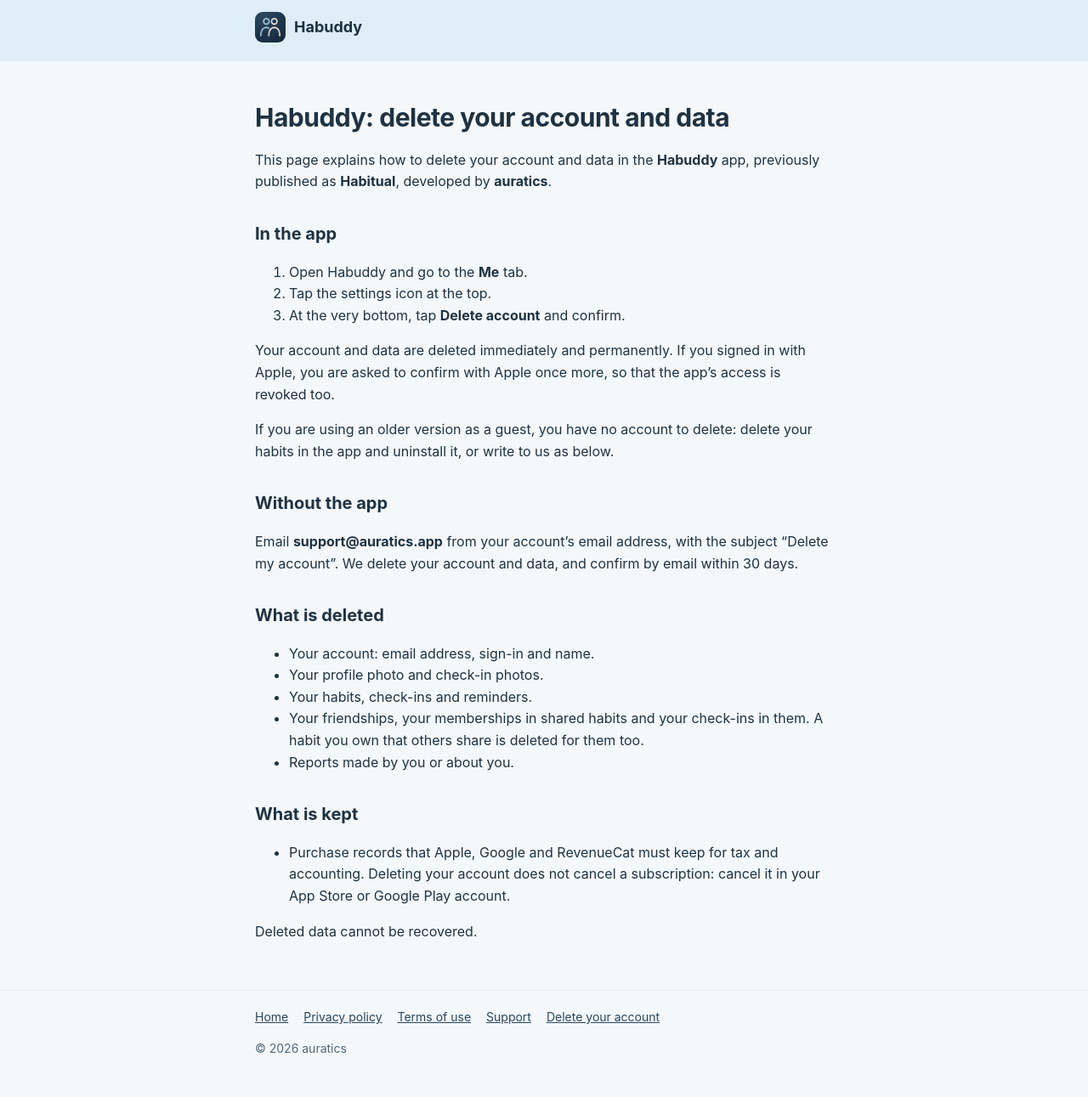
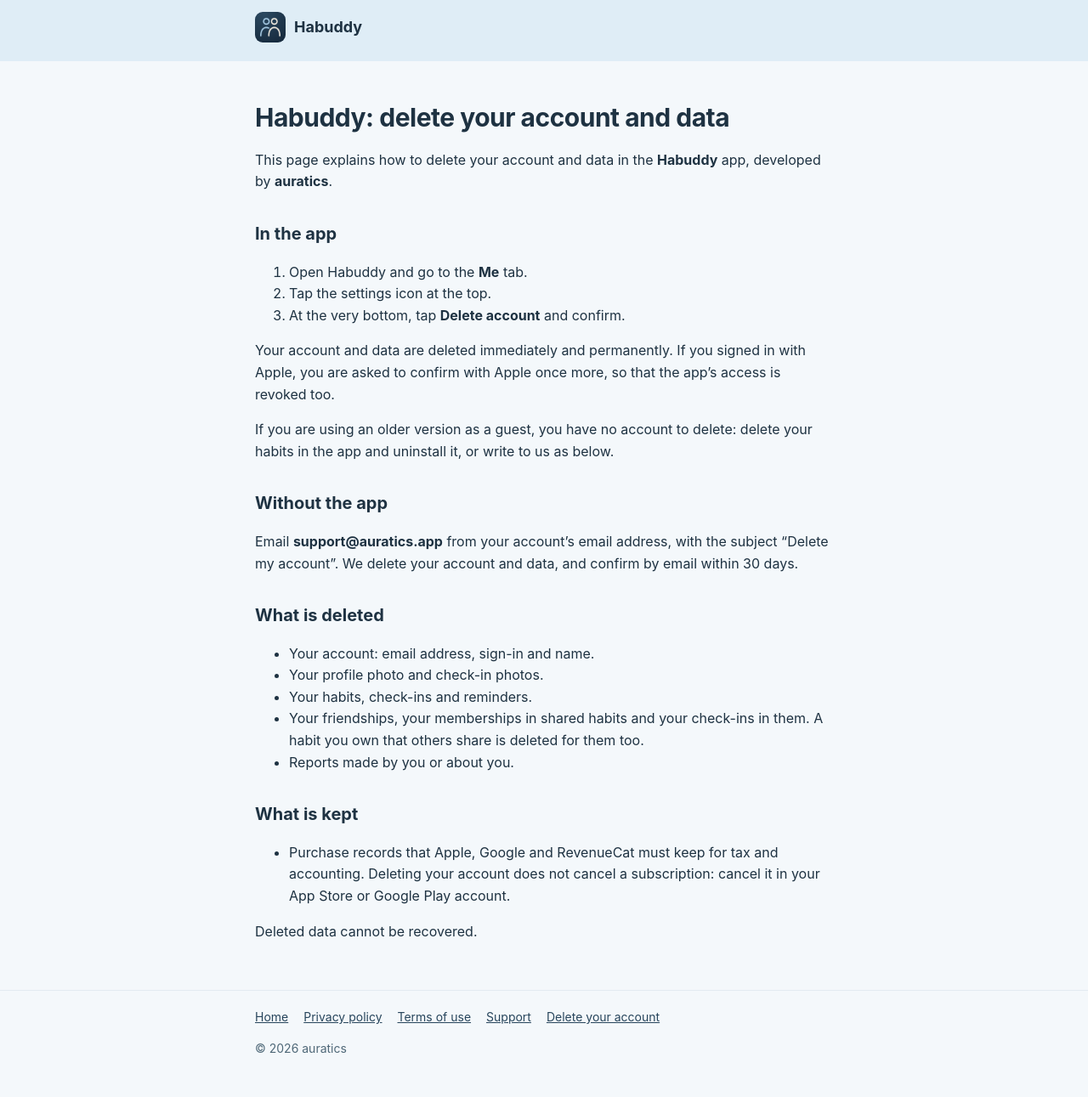
Before and after one commit to auratics/auratics, a Jekyll site: the page built from habuddy/delete-account.md, in a window 1280 px wide. Shown: the whole page at 85% size. Built offline with Jekyll 4.4.1, drawn with Linux system fonts in a browser that asks for light colours.

Commit message:
habuddy: drop the old name from the pages

```diff
--- a/habuddy/delete-account.md
+++ b/habuddy/delete-account.md
@@ -5,7 +5,7 @@ title: Delete your account
 
 # Habuddy: delete your account and data
 
-This page explains how to delete your account and data in the **Habuddy** app, previously published as **Habitual**, developed by **auratics**.
+This page explains how to delete your account and data in the **Habuddy** app, developed by **auratics**.
 
 ## In the app
 
--- a/habuddy/index.html
+++ b/habuddy/index.html
@@ -201,7 +201,6 @@
             <img src="assets/home/img/googleplay-badge.png" alt="Get it on Google Play">
           </a>
         </div>
-        <p class="formerly">Previously published as Habitual.</p>
       </div>
     </section>
   </main>
```
Also changed, not shown: habuddy/privacy-policy.md (+1 -1 lines), habuddy/terms.md (+1 -1 lines).
